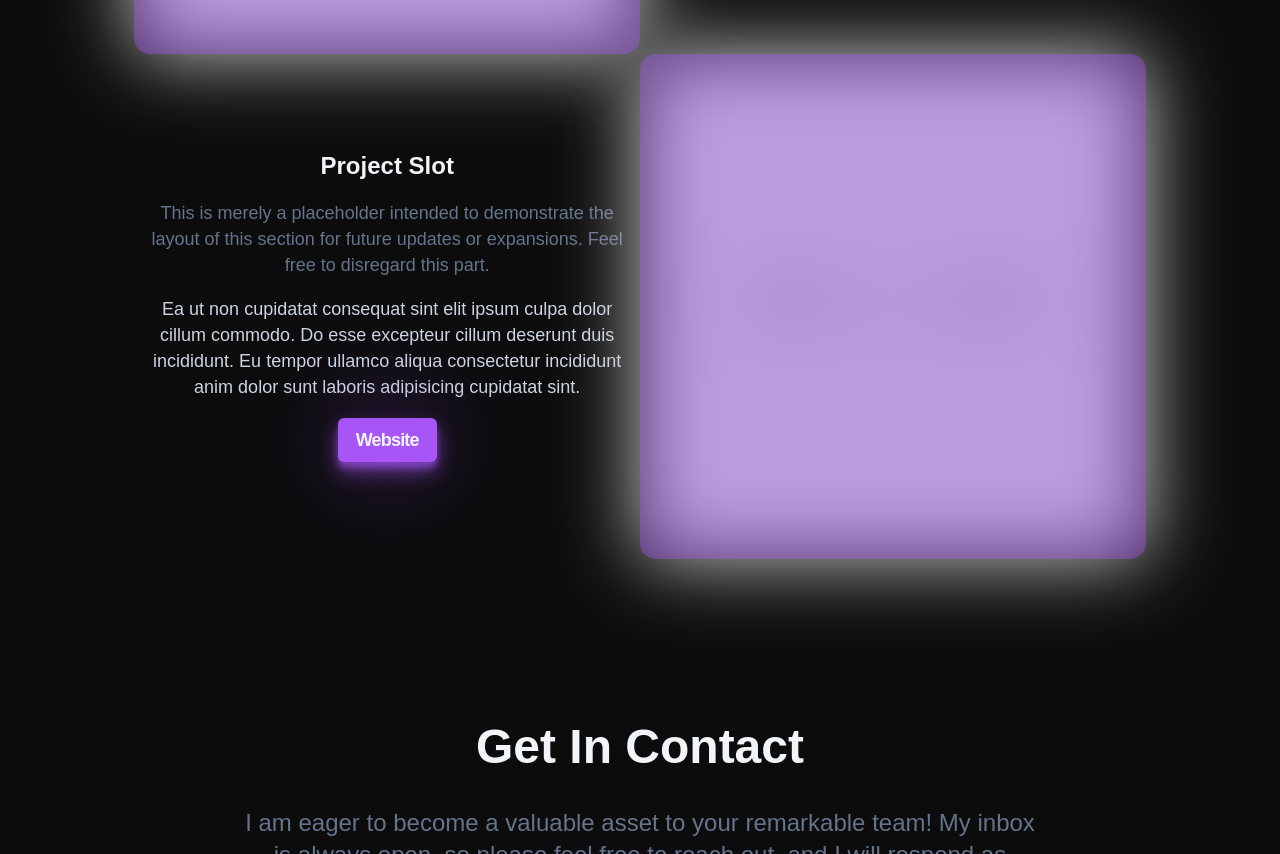
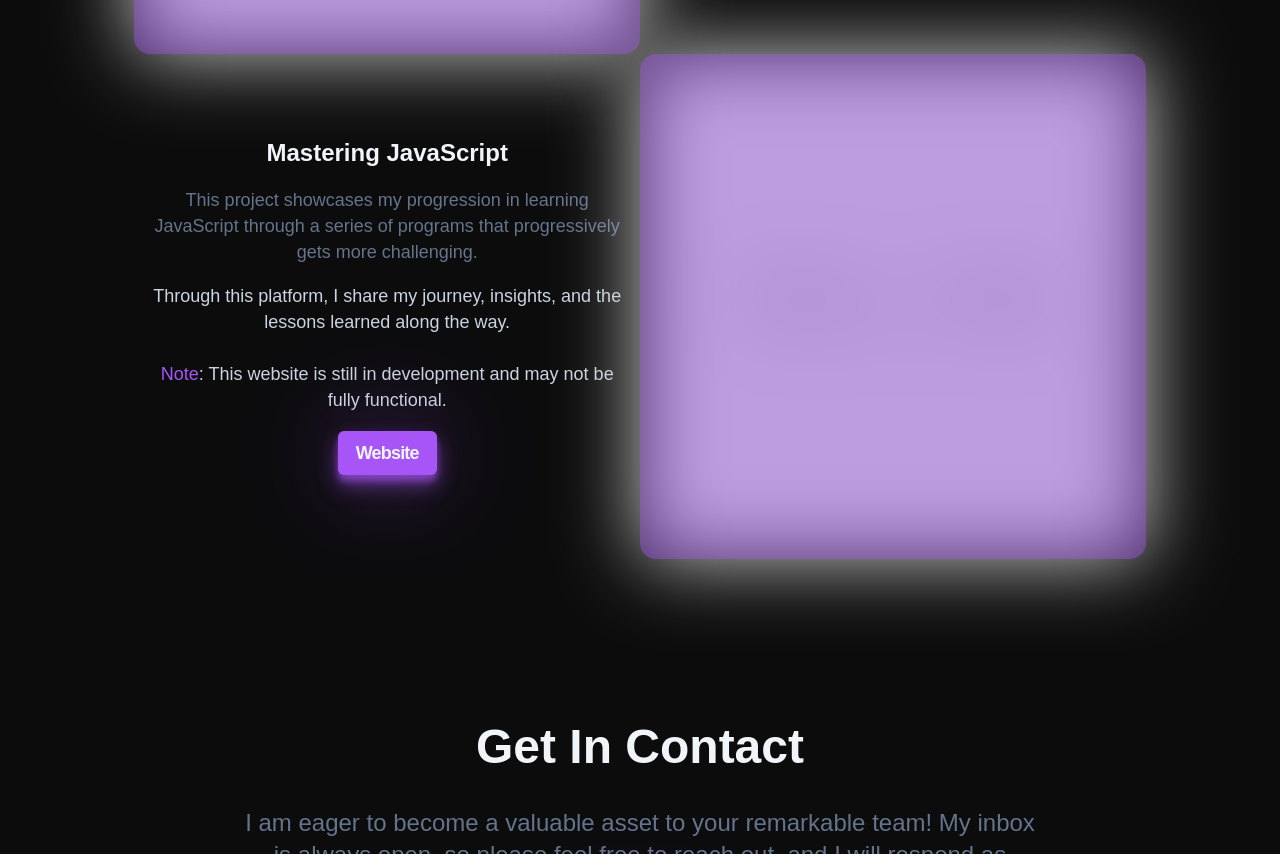
Before and after one commit to Maykiyel/Portfolio-Website, a website built with Vite: page index.html in a window 1280 px wide. Shown: the part 4560-5414 px from the top of the page. Built offline with nearby package versions, Linux system fonts and the light colour scheme; placeholder pictures from the web are drawn by us; a web font is replaced by a local one.

Commit message:
added new project and theme transition

```diff
--- a/index.html
+++ b/index.html
@@ -314,27 +314,26 @@
             </p>
           </div>
           <!-- Project 2 -->
-          <h3 class="work__project-title">Project Slot</h3>
+          <h3 class="work__project-title">Mastering JavaScript</h3>
           <div class="work__img-wrapper work__img2">
             <img
               class="work__img lazy loading"
-              src="https://fakeimg.pl/600x600"
-              data-src="https://fakeimg.pl/700x700"
+              src="https://fakeimg.pl/700x700"
+              data-src="/MJS.png"
               alt="placeholder"
             />
           </div>
           <div class="work__project work__content2">
-            <h3 class="work__project-subtitle">Project Slot</h3>
+            <h3 class="work__project-subtitle">Mastering JavaScript</h3>
             <p class="work__project-description1">
-              This is merely a placeholder intended to demonstrate the layout of
-              this section for future updates or expansions. Feel free to
-              disregard this part.
+              This project showcases my progression in learning JavaScript
+              through a series of programs that progressively gets more
+              challenging.
             </p>
             <p class="work__project-description2">
-              Ea ut non cupidatat consequat sint elit ipsum culpa dolor cillum
-              commodo. Do esse excepteur cillum deserunt duis incididunt. Eu
-              tempor ullamco aliqua consectetur incididunt anim dolor sunt
-              laboris adipisicing cupidatat sint.
+              Through this platform, I share my journey, insights, and the
+              lessons learned along the way. <br /><br /><a>Note</a>: This
+              website is still in development and may not be fully functional.
             </p>
             <a href="" class="btn work__project-btn">Website</a>
           </div>
--- a/styles/style.css
+++ b/styles/style.css
@@ -50,6 +50,7 @@ body {
   font-family: "Satoshi", sans-serif;
   background-color: var(--clr-dark);
   color: var(--clr-light);
+  transition: background-color 200ms, color 200ms;
 }
 
 img,
```
Also changed, not shown: public/MJS.png (added).
